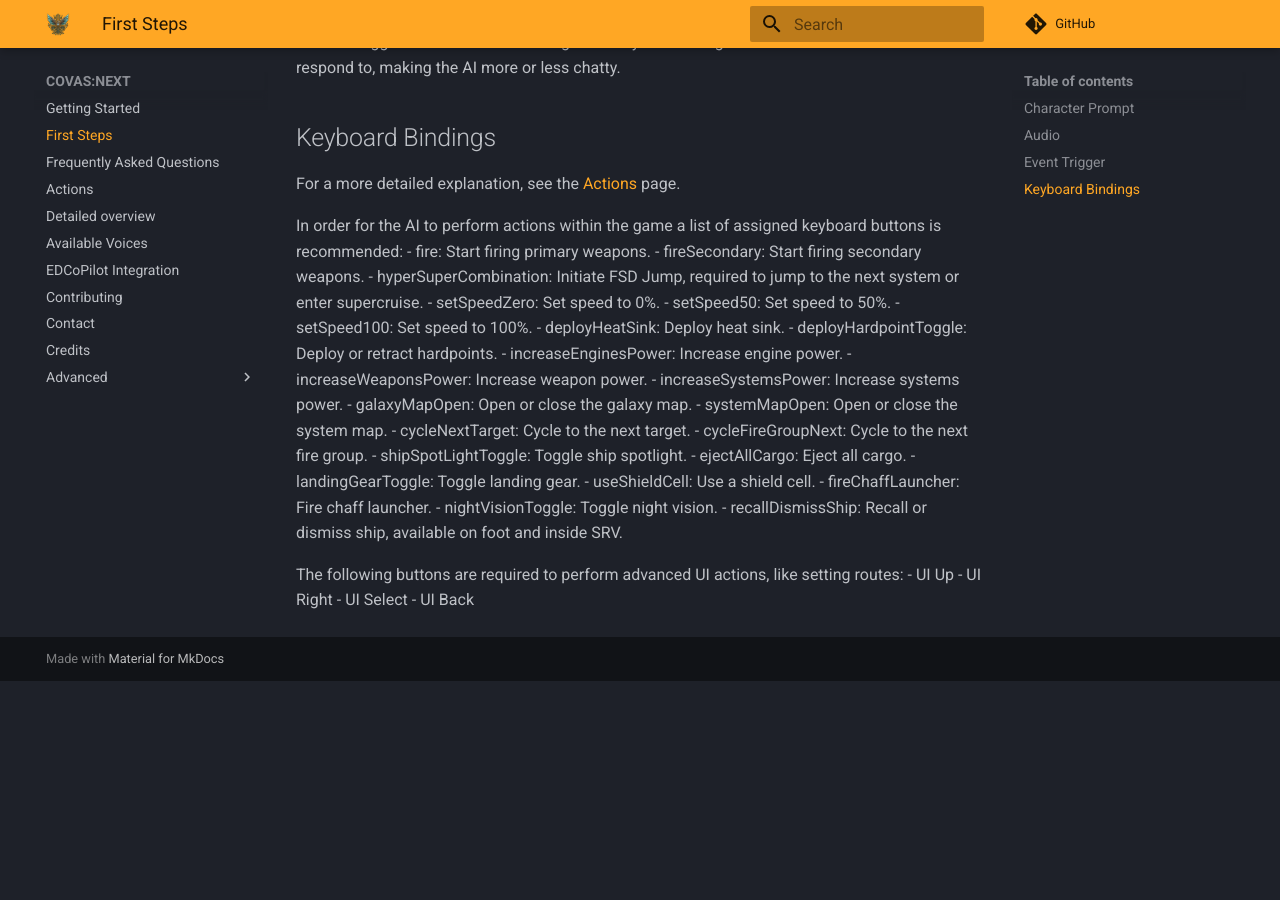
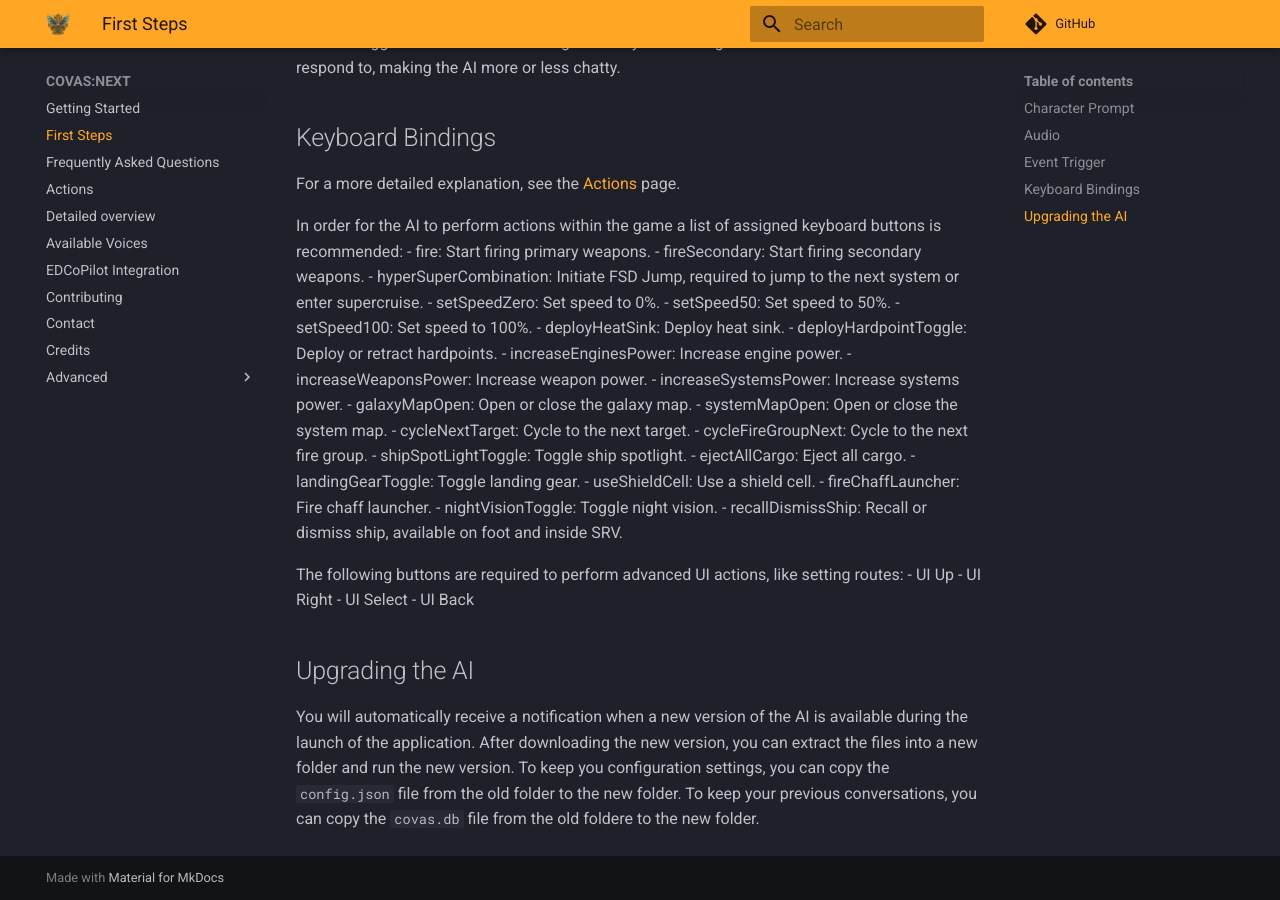
Before and after one commit to RatherRude/Elite-Dangerous-AI-Integration, an MkDocs documentation site: the page built from docs/05_first_steps.md, in a window 1280 px wide and 900 px high, scrolled down 916 px. Built offline with MkDocs 1.6.1 and Material for MkDocs 9.7.7, drawn with Linux system fonts in a browser that asks for light colours; comment, search, counter and statistics services are not loaded; before the commit the page ends 1597 px from its top, so only the background shows below that.

Commit message:
docs: upgrading tips

```diff
--- a/docs/05_first_steps.md
+++ b/docs/05_first_steps.md
@@ -52,3 +52,7 @@
 - UI Right
 - UI Select
 - UI Back
+
+## Upgrading the AI
+
+You will automatically receive a notification when a new version of the AI is available during the launch of the application. After downloading the new version, you can extract the files into a new folder and run the new version. To keep you configuration settings, you can copy the `config.json` file from the old folder to the new folder. To keep your previous conversations, you can copy the `covas.db` file from the old foldere to the new folder.
```
Also changed, not shown: docs/10_faq.md (+4 -0 lines).
